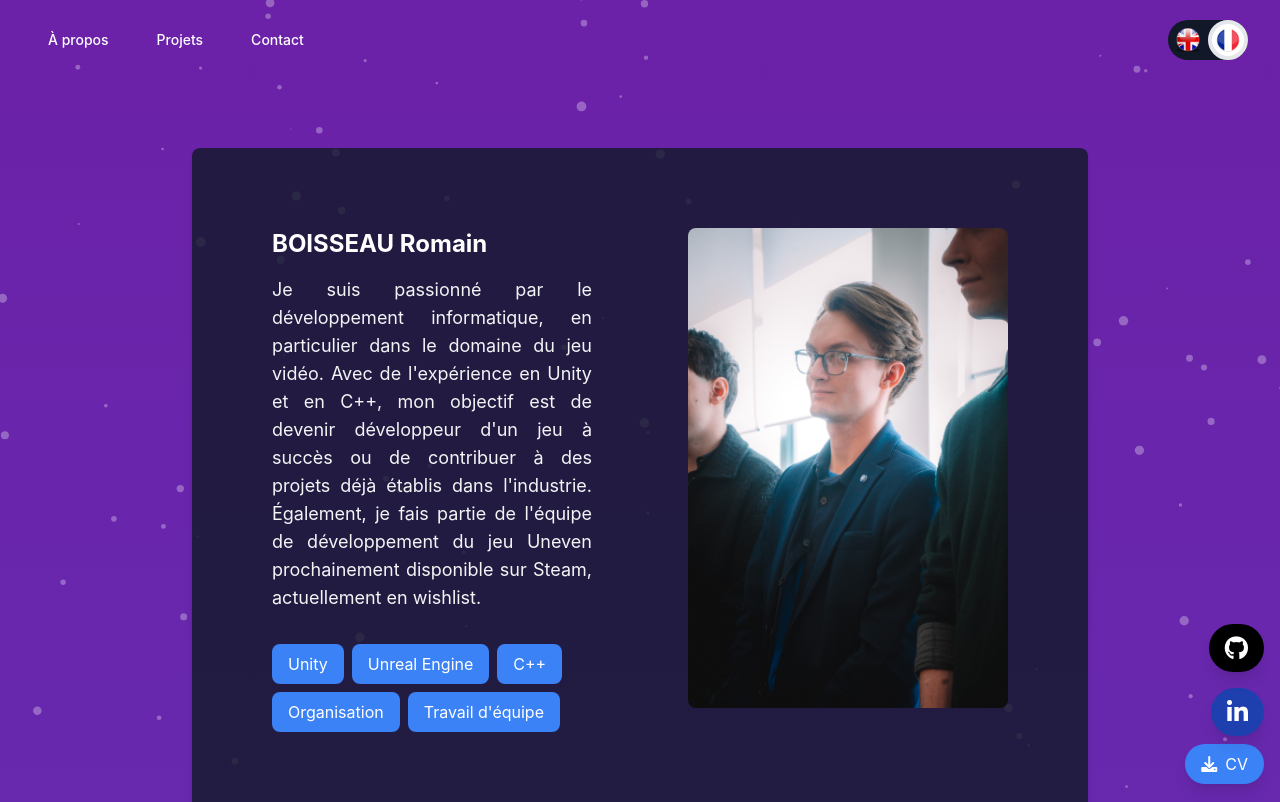
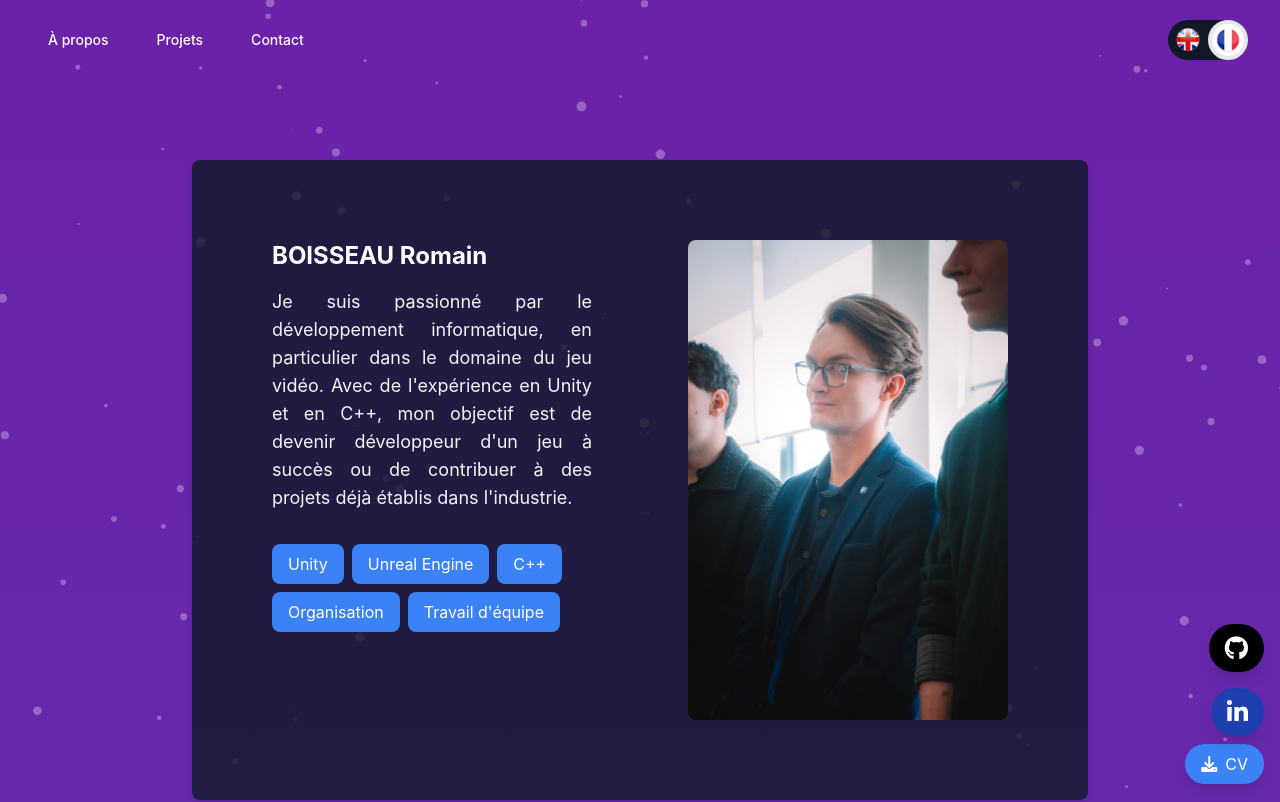
Before and after one commit to xiwangoffi/portfolio, a React (Create React App) app: page / in a window 1280 px wide. Shown: the top 802 px of the page. Built offline with nearby package versions, Linux system fonts and the light colour scheme; the HTML template or start-up script is replaced by a standard one.

Commit message:
[REF] About description

```diff
--- a/src/components/About.js
+++ b/src/components/About.js
@@ -10,16 +10,14 @@ const About = () => {
       title: 'BOISSEAU Romain',
       description: `Je suis passionné par le développement informatique, en particulier dans le domaine du jeu vidéo.
                     Avec de l'expérience en Unity et en C++, mon objectif est de devenir développeur d'un jeu à succès ou de contribuer
-                    à des projets déjà établis dans l'industrie. Également, je fais partie de l'équipe de développement du jeu Uneven
-                    prochainement disponible sur Steam, actuellement en wishlist.`,
+                    à des projets déjà établis dans l'industrie.`,
       skills: ['Unity', 'Unreal Engine', 'C++', 'Organisation', "Travail d'équipe"],
     },
     en: {
       title: 'BOISSEAU Romain',
       description: `I am passionate about software development, particularly in the field of video games.
                     With experience in Unity and C++, my goal is to become a successful game developer or contribute to already
-                    established projects in the industry. Also, I am part of the development team for the game Uneven,
-                    soon to be available on Steam, currently on wishlist.`,
+                    established projects in the industry.`,
       skills: ['Unity', 'Unreal Engine', 'C++', 'Organization', 'Teamwork'],
     }
   };
```
